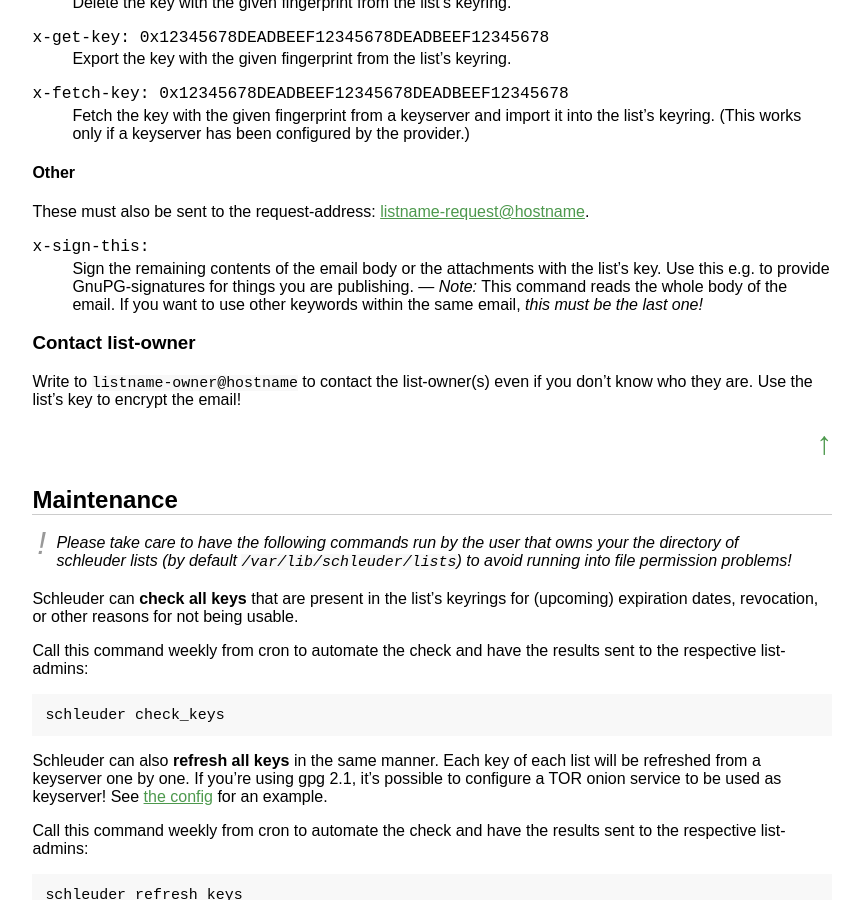
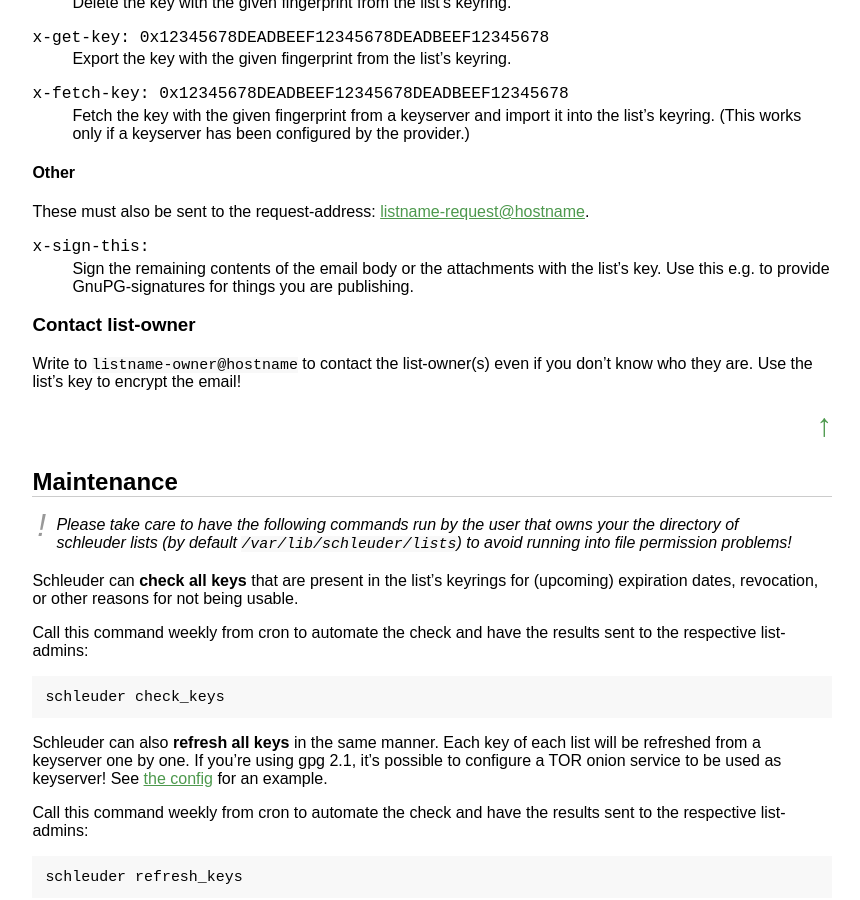
Before and after one commit to schleuder/schleuder-website, a Jekyll site: the page built from docs/index.md, in a window 1280 px wide and 900 px high, scrolled down 6957 px. Shown: the whole window, without its empty margins (6-866 px from the left). Built offline with Jekyll 4.4.1, drawn with Linux system fonts in a browser that asks for light colours.

Commit message:
x-sign-this doesn't has to be the last one.

```diff
--- a/docs/index.md
+++ b/docs/index.md
@@ -303,7 +303,7 @@
 These must also be sent to the request-address: <listname-request@hostname>.
 
 x-sign-this:
-: Sign the remaining contents of the email body or the attachments with the list's key. Use this e.g. to provide GnuPG-signatures for things you are publishing. — *Note:* This command reads the whole body of the email. If you want to use other keywords within the same email, *this must be the last one!*
+: Sign the remaining contents of the email body or the attachments with the list's key. Use this e.g. to provide GnuPG-signatures for things you are publishing.
 
 
 ### Contact list-owner
```
